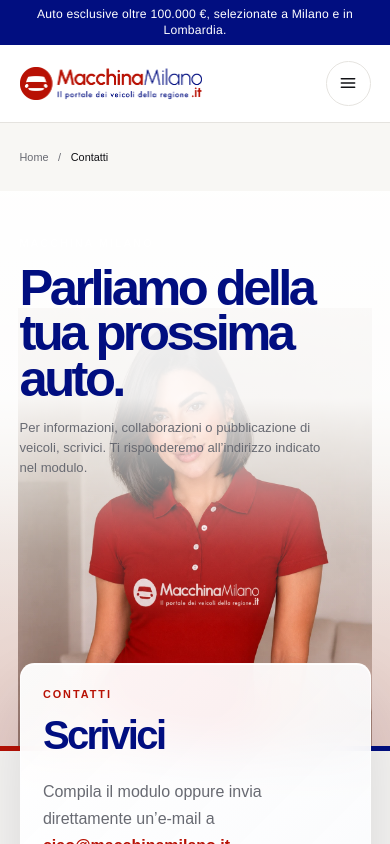
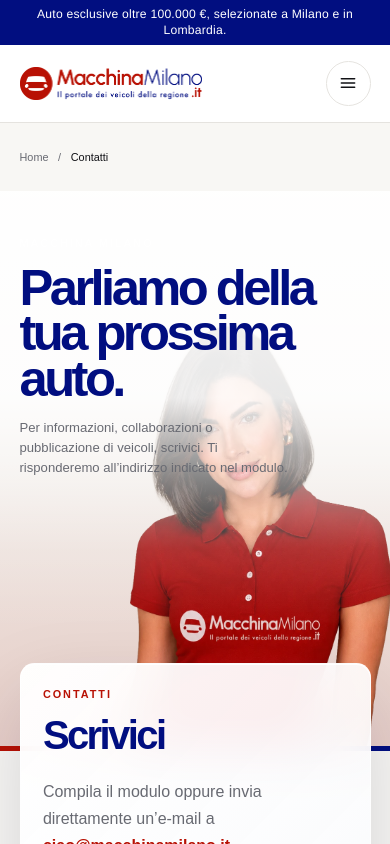
Before and after one commit to ronaldocardoso/macchinamilano, a Next.js app: page /contatti in a window 390 px wide. Shown: the top 844 px of the page. Built offline with nearby package versions, Linux system fonts and the light colour scheme; no server answers.

Commit message:
Update contact page model photo

```diff
--- a/app/globals.css
+++ b/app/globals.css
@@ -3447,7 +3447,7 @@
     background-position:
       center,
       center,
-      center bottom;
+      right -3.5rem bottom;
     background-size:
       cover,
       cover,
@@ -3464,7 +3464,7 @@
   }
 
   .contact-hero__content > p:last-child {
-    max-width: 20rem;
+    max-width: 17rem;
     margin-top: 1rem;
     font-size: 0.82rem;
     line-height: 1.55;
```
Also changed, not shown: public/images/contact-model.webp.
